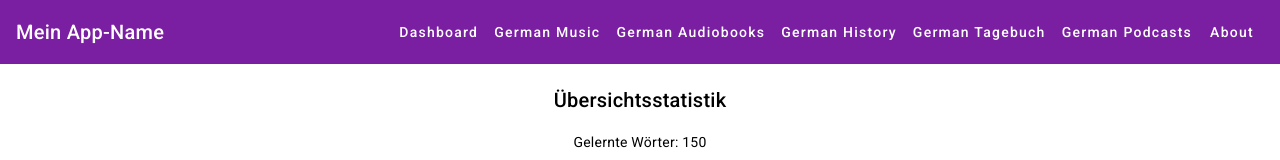
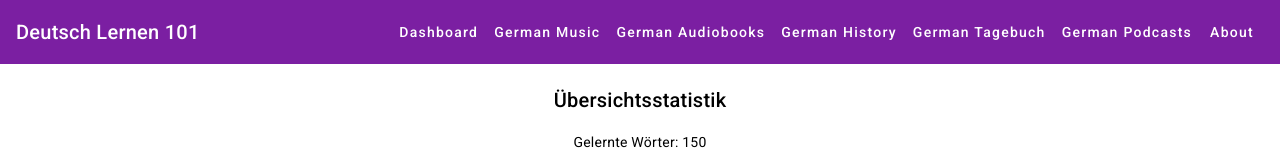
Before and after one commit to Mapacherama/deutsch-lernfortschritt-tracker, an Angular app: page /dashboard in a window 1280 px wide. Shown: the top 160 px of the page. Built offline with nearby package versions, Linux system fonts and the light colour scheme.

Commit message:
Header title change

```diff
--- a/src/app/header/header.component.html
+++ b/src/app/header/header.component.html
@@ -1,5 +1,5 @@
 <mat-toolbar color="primary">
-  <span>Mein App-Name</span>
+  <span>Deutsch Lernen 101</span>
   <!-- Navigation Links -->
   <span class="toolbar-spacer"></span> <!-- This is used to push your navigation to the right -->
   <button mat-button routerLink="/dashboard">Dashboard</button>
```
